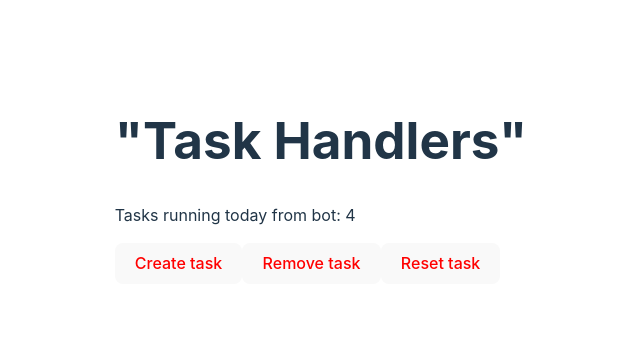
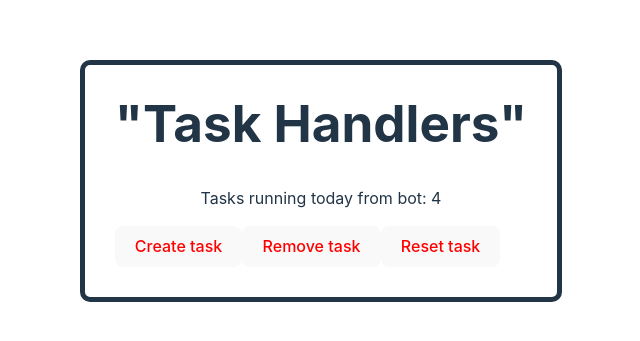
Before and after one commit to denichinv/job-board-react-js, a React (Vite) app in the folder my-project/: page / in a window 1280 px wide. Shown: the part 219-560 px from the top of the page, without its empty margins (319-959 px from the left). Built offline with nearby package versions, Linux system fonts and the light colour scheme.

Commit message:
css added

```diff
--- a/my-project/src/JobBoard.jsx
+++ b/my-project/src/JobBoard.jsx
@@ -23,7 +23,7 @@ const JobBoard = () => {
   };
 
   return (
-    <div>
+    <div id="container">
       <h1>{companyName}</h1>
       <p>{getJobMessage()}</p>
       <button
--- a/my-project/src/index.css
+++ b/my-project/src/index.css
@@ -32,6 +32,7 @@ body {
 }
 
 h1 {
+  margin-top: 0px;
   font-size: 3.2em;
   line-height: 1.1;
 }
@@ -67,3 +68,11 @@ button:focus-visible {
     background-color: #f9f9f9;
   }
 }
+#container{
+  border: 5px solid #213547;
+  border-radius: 10px;
+  padding:30px;
+}
+p{
+text-align: center;
+}
```
